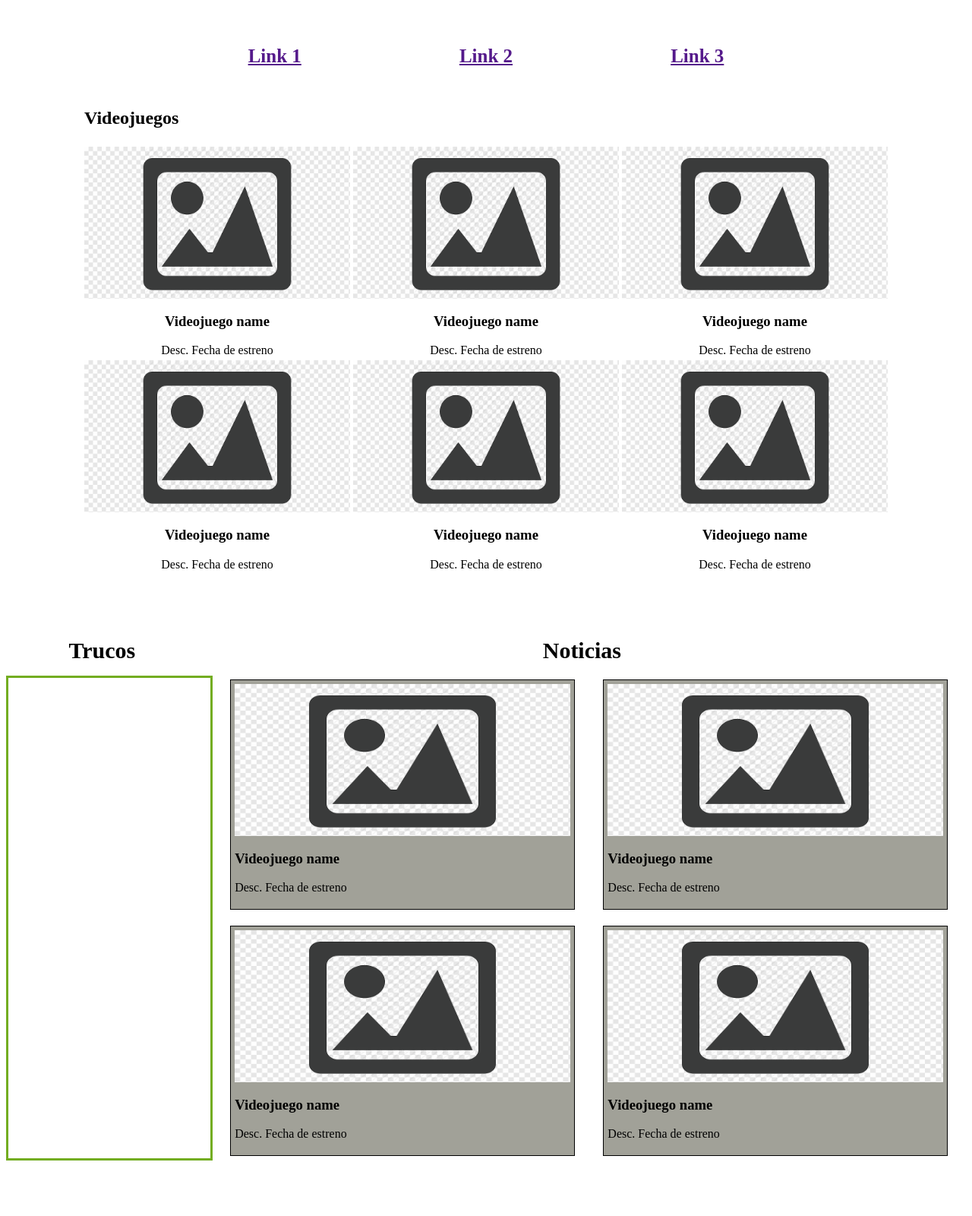
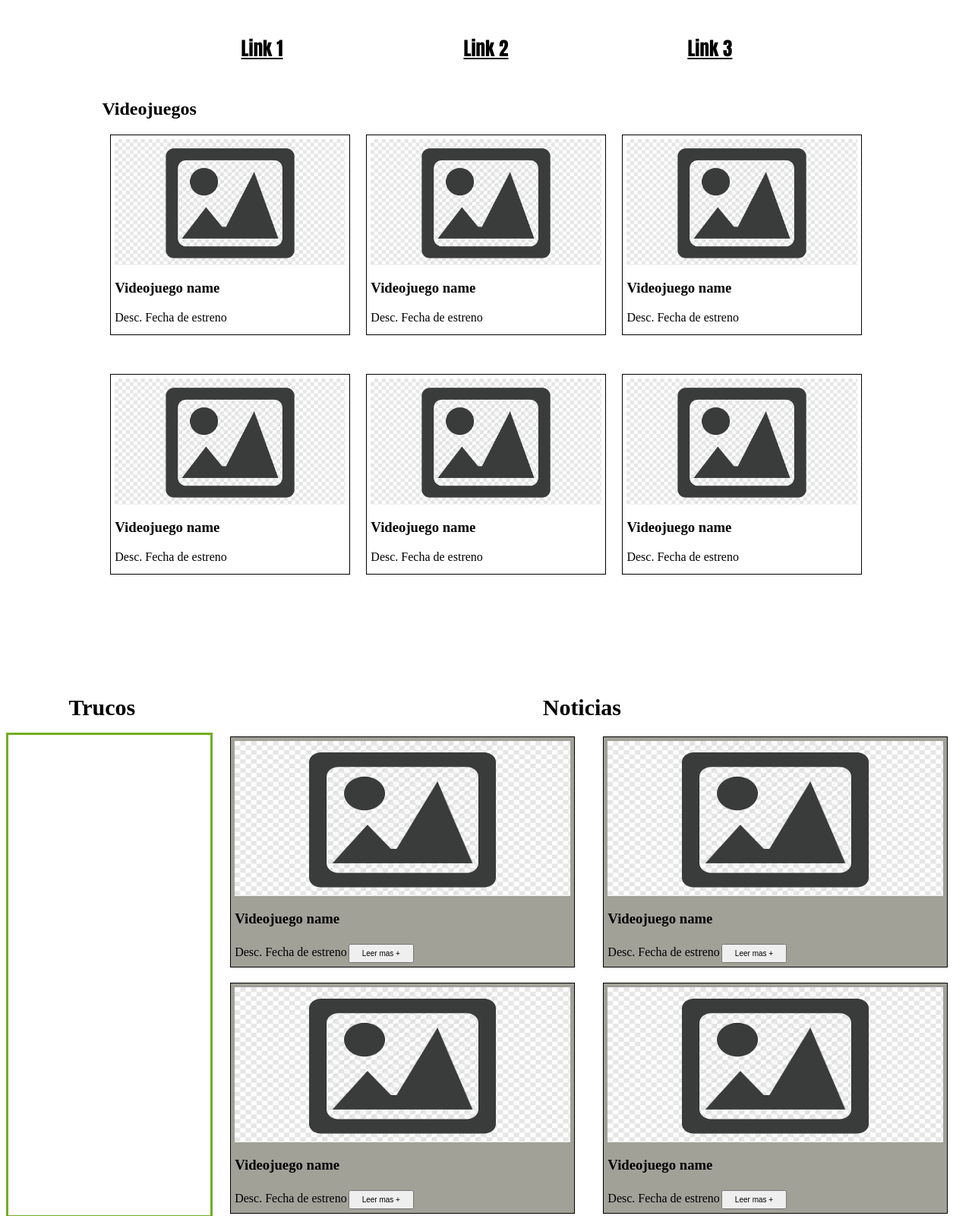
Before and after one commit to PoMaRo45/Videogames-Web, a plain HTML site: page index.html in a window 1280 px wide. Shown: the part 80-1680 px from the top of the page at 76% size. Drawn offline with Linux system fonts and the light colour scheme.

Commit message:
backup 16:33 12/10

```diff
--- a/index.html
+++ b/index.html
@@ -1,56 +1,6 @@
 <html>
-    <style>
-        .esquerra{
-            width: 20%;
-            border: 3px solid #73AD21;
-            padding: 10px;
-            height: 85%;
-        }
-        .bloque{
-            width: 45%;
-            height: 45%;
-            padding: 5px;
-            border: 1px solid rgb(0, 0, 0);
-            background-color: rgb(161, 161, 152);
-        }
-        .noticias {
-            display: flex;
-            width: 80%;
-            height: 90%;
-            padding: 5px;
-            justify-content:space-around;
-            flex-wrap:wrap ;
-        }
-        .caja_grande{
-            display: block;
-            width: 100%;
-            height:800px;
-        }
-        .centrado{
-            text-align: center;
-            font-size: 30px;
-            font-weight: bolder;
-        }
-        .titulo_trucos {
-            width:20% ;
-            height:95% ;
-        }
-        .titulo_noticias {
-            width:80% ;
-            height:95% ;
-        }
-        .titulos{
-            display:flex ;
-            width: 100%;
-            height:10% ;
-        }
-        .trucos_noticias{
-            display: flex;
-            width:100% ;
-            height:90% ;
-        }
-    </style>
     <head>
+        <link rel="stylesheet" type="text/css" href="style.css" media="screen" />
         <link rel="apple-touch-icon" sizes="57x57" href="favicon/apple-icon-57x57.png">
         <link rel="apple-touch-icon" sizes="60x60" href="favicon/apple-icon-60x60.png">
         <link rel="apple-touch-icon" sizes="72x72" href="favicon/apple-icon-72x72.png">
@@ -76,59 +26,52 @@
             <br>
             <center>
             <img src="alien.png" alt="icono alien" width="45" height="45">
-            <br><br>
-            <table style="border-spacing:50px" width="70%">
-                <tr>
-                    <th width="33%"><a href="" target="_blank" style="font-size:25px">Link 1</a></th>
-                    <th width="33%"><a href="" target="_blank" style="font-size:25px">Link 2</a></th>
-                    <th width="33%"><a href="" target="_blank" style="font-size:25px">Link 3</a></th>
-                </tr>
-            </table>
+            <br><br><br><br>
+            <div class="boxlinks">
+                <div class="links"><a href="" target="_blank" class="sobre">Link 1</a></div>
+                <div class="links"><a href="" target="_blank" class="sobre">Link 2</a></div>
+                <div class="links"><a href="" target="_blank" class="sobre">Link 3</a></div>
+            </div>
+            <br>
             </center>
         </section>
         <section>
             <center>
-                <table width="75%">
-                    <tr>
-                        <th style="text-align:left"><h1>Videojuegos</h1></th>
-                        <th></th>
-                        <th></th>
-                    </tr>
-                    <tr>
-                        <td style="text-align:center">
-                            <img src="img.png" alt="Videoojuego 1" width="350" height="200" >
+                <div class="caja_videojuegos">
+                    <div><h1>Videojuegos</h1></div>
+                    <div class="imagenes_videojuegos">
+                        <div class="videojuegos">
+                            <img src="img.png" alt="Videoojuego 1" width="100%" height="66%">
                             <h3>Videojuego name</h3>
                             <p>Desc. Fecha de estreno</p>
-                        </td>
-                        <td style="text-align:center">
-                            <img src="img.png" alt="Videoojuego 1" width="350" height="200" >
+                        </div>
+                        <div class="videojuegos">
+                            <img src="img.png" alt="Videoojuego 2" width="100%" height="66%">
                             <h3>Videojuego name</h3>
                             <p>Desc. Fecha de estreno</p>
-                        </td>
-                        <td style="text-align:center">
-                            <img src="img.png" alt="Videoojuego 1" width="350" height="200">
+                        </div>
+                        <div class="videojuegos">
+                            <img src="img.png" alt="Videoojuego 3" width="100%" height="66%">
                             <h3>Videojuego name</h3>
                             <p>Desc. Fecha de estreno</p>
-                        </td>
-                    </tr>
-                    <tr>
-                        <td style="text-align:center">
-                            <img src="img.png" alt="Videoojuego 1" width="350" height="200">
+                        </div>
+                        <div class="videojuegos">
+                            <img src="img.png" alt="Videoojuego 4" width="100%" height="66%">
                             <h3>Videojuego name</h3>
                             <p>Desc. Fecha de estreno</p>
-                        </td>
-                        <td style="text-align:center">
-                            <img src="img.png" alt="Videoojuego 1" width="350" height="200">
+                        </div>
+                        <div class="videojuegos">
+                            <img src="img.png" alt="Videoojuego 5" width="100%" height="66%">
                             <h3>Videojuego name</h3>
                             <p>Desc. Fecha de estreno</p>
-                        </td>
-                        <td style="text-align:center">
-                            <img src="img.png" alt="Videoojuego 1" width="350" height="200">
+                        </div>
+                        <div class="videojuegos">
+                            <img src="img.png" alt="Videoojuego 6" width="100%" height="66%">
                             <h3>Videojuego name</h3>
                             <p>Desc. Fecha de estreno</p>
-                        </td>
-                    </tr>
-                </table>
+                        </div>
+                    </div>
+                </div>
             </center>
         </section>
         <section>
@@ -139,28 +82,28 @@
                     <div class="titulo_noticias"><p class="centrado"> Noticias</p></div>
                 </div>
                 <div class="trucos_noticias">
-                    <div class="esquerra">
+                    <div class="trucos">
                     </div>
                     <div class="noticias">
                         <div class="bloque">
-                            <img src="img.png" alt="Videoojuego 1" width="100%" height="200" >
+                            <img src="img.png" alt="Videoojuego 1" width="100%" height="70%" >
                             <h3>Videojuego name</h3>
-                            <p>Desc. Fecha de estreno</p>
+                            <p>Desc. Fecha de estreno<button class="button">Leer mas +</button></p>
                         </div>
                         <div class="bloque">
-                            <img src="img.png" alt="Videoojuego 1" width="100%" height="200" >
+                            <img src="img.png" alt="Videoojuego 1" width="100%" height="70%" >
                             <h3>Videojuego name</h3>
-                            <p>Desc. Fecha de estreno</p>
+                            <p>Desc. Fecha de estreno<button class="button">Leer mas +</button></p>
                         </div>
                         <div class="bloque" >
-                            <img src="img.png" alt="Videoojuego 1" width="100%" height="200" >
+                            <img src="img.png" alt="Videoojuego 1" width="100%" height="70%" >
                             <h3>Videojuego name</h3>
-                            <p>Desc. Fecha de estreno</p>
+                            <p>Desc. Fecha de estreno<button class="button">Leer mas +</button></p>
                         </div>
                         <div class="bloque">
-                            <img src="img.png" alt="Videoojuego 1" width="100%" height="200" >
+                            <img src="img.png" alt="Videoojuego 1" width="100%" height="70%" >
                             <h3>Videojuego name</h3>
-                            <p>Desc. Fecha de estreno</p>
+                            <p>Desc. Fecha de estreno<button class="button">Leer mas +</button></p>
                         </div>
                     </div>
                 </div>
--- /dev/null
+++ b/style.css
@@ -0,0 +1,102 @@
+.boxlinks {
+    width: 70%;
+    display: flex;
+    justify-content: space-around;
+    flex-wrap: wrap;
+    margin-bottom: 10px;
+}
+.links {
+    width: 33%;
+}
+a {
+    color: rgb(0, 0, 0);
+    font-family: impact;
+    font-size: 25px;
+}
+a:hover {
+    border:2px black solid;
+    font-family: impact;
+    font-size: 25px;
+    padding: 5px;
+  }
+.caja_videojuegos {
+    width: 80%;
+    height: 700px;
+    display: block;
+    justify-content: space-around;
+    flex-wrap: wrap;
+    text-align: left;
+}
+.imagenes_videojuegos {
+    width: 100%;
+    height: 90%;
+    display: flex;
+    justify-content: space-around;
+    flex-wrap: wrap;
+}
+.videojuegos {
+    width: 30%;
+    height: 40%;
+    border-width: 1px;
+    border-style: solid;
+    border-color: black;
+    border-image: initial;
+    padding: 5px;
+}
+.caja_grande{
+    display: block;
+    width: 100%;
+    height:800px;
+}
+.centrado{
+    text-align: center;
+    font-size: 30px;
+    font-weight: bolder;
+}
+.titulos{
+    display:flex ;
+    width: 100%;
+    height:10% ;
+}
+.titulo_trucos {
+    width:20% ;
+    height:95% ;
+}
+.titulo_noticias {
+    width:80% ;
+    height:95% ;
+}
+.trucos_noticias{
+    display: flex;
+    width:100% ;
+    height:90% ;
+}
+.trucos{
+    width: 20%;
+    border: 3px solid #73AD21;
+    padding: 10px;
+    height: 85%;
+}
+.noticias {
+    display: flex;
+    width: 80%;
+    height: 90%;
+    padding: 5px;
+    justify-content:space-around;
+    flex-wrap:wrap ;
+}
+.bloque{
+    width: 45%;
+    height: 45%;
+    padding: 5px;
+    border: 1px solid rgb(0, 0, 0);
+    background-color: rgb(161, 161, 152);
+}
+.button {
+    color: rgb(0, 0, 0);
+    text-align: center;
+    font-size: 10px;
+    cursor: pointer;
+    padding: 5px 16px;
+    margin: 4px 2px;
+}
```
